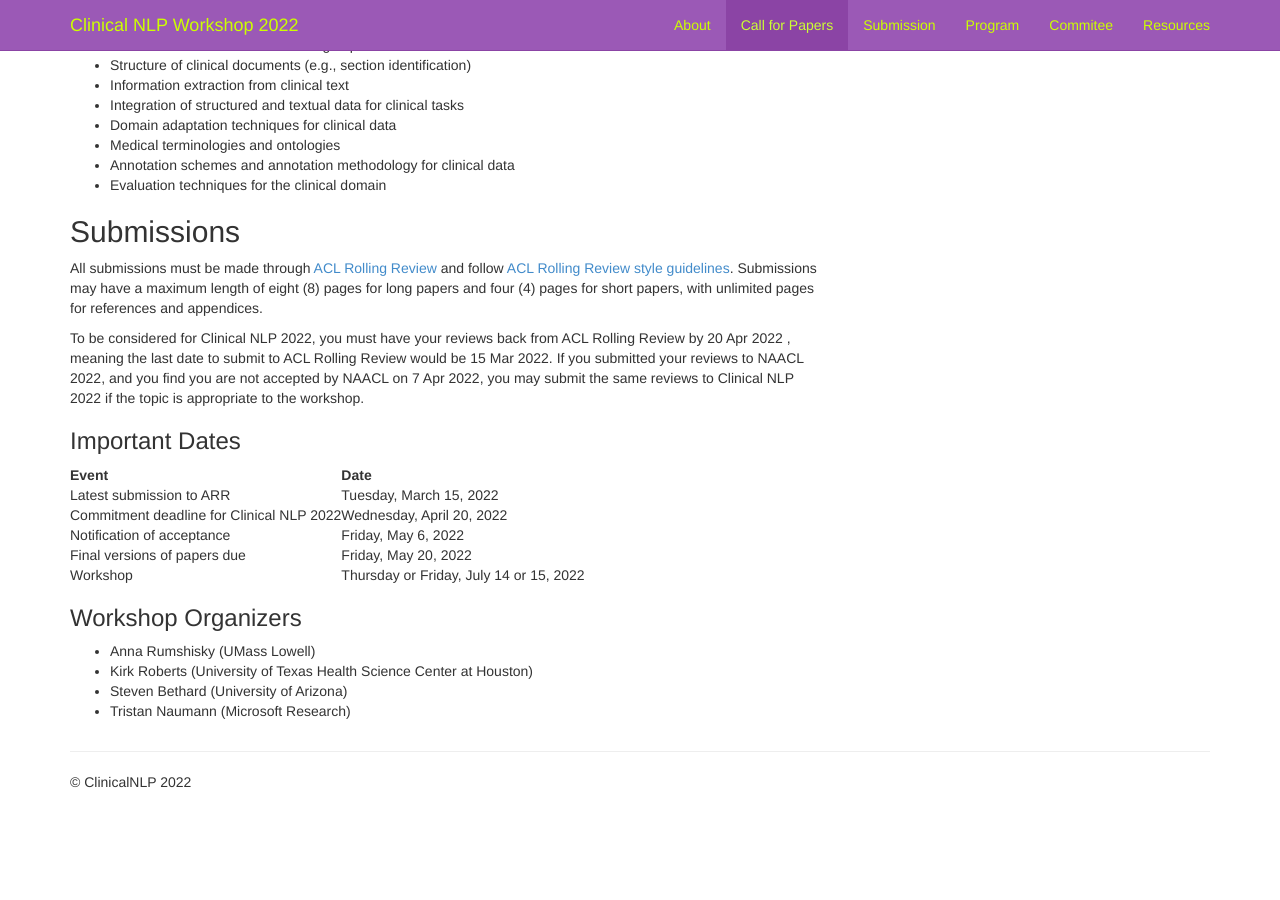
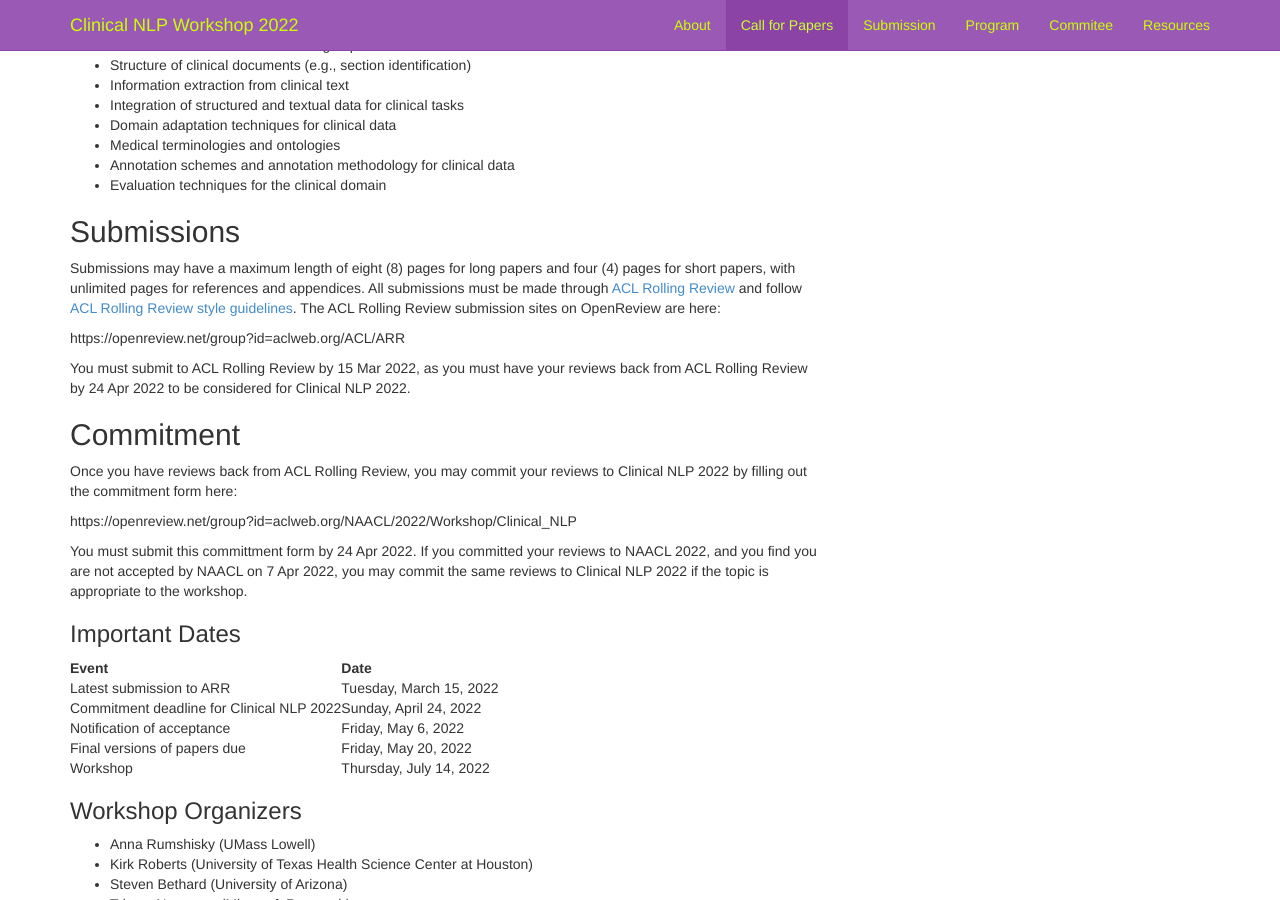
Before and after one commit to clinical-nlp/clinical-nlp.github.io, a Jekyll site: the page built from 2022/call-for-papers.md, in a window 1280 px wide and 900 px high, scrolled down 780 px. Built offline with Jekyll 4.4.1, drawn with Linux system fonts in a browser that asks for light colours; nearby versions of some CDN libraries; comment, search, counter and statistics services are not loaded; before the commit the page ends 1602 px from its top, so only the background shows below that.

Commit message:
Update call-for-papers.md

```diff
--- a/2022/call-for-papers.md
+++ b/2022/call-for-papers.md
@@ -35,21 +35,32 @@
 
 ## Submissions
 
+Submissions may have a maximum length of eight (8) pages for long papers and four (4) pages for short papers, with unlimited pages for references and appendices.
 All submissions must be made through [ACL Rolling Review](https://aclrollingreview.org/) and follow [ACL Rolling Review style guidelines](https://aclrollingreview.org/cfp).
-Submissions may have a maximum length of eight (8) pages for long papers and four (4) pages for short papers, with unlimited pages for references and appendices.
+The ACL Rolling Review submission sites on OpenReview are here:
 
-To be considered for Clinical NLP 2022, you must have your reviews back from ACL Rolling Review by 20 Apr 2022 , meaning the last date to submit to ACL Rolling Review would be 15 Mar 2022.
-If you submitted your reviews to NAACL 2022, and you find you are not accepted by NAACL on 7 Apr 2022, you may submit the same reviews to Clinical NLP 2022 if the topic is appropriate to the workshop.
+https://openreview.net/group?id=aclweb.org/ACL/ARR
+
+You must submit to ACL Rolling Review by 15 Mar 2022, as you must have your reviews back from ACL Rolling Review by 24 Apr 2022 to be considered for Clinical NLP 2022.
+
+## Commitment
+
+Once you have reviews back from ACL Rolling Review, you may commit your reviews to Clinical NLP 2022 by filling out the commitment form here:
+
+https://openreview.net/group?id=aclweb.org/NAACL/2022/Workshop/Clinical_NLP
+
+You must submit this committment form by 24 Apr 2022.
+If you committed your reviews to NAACL 2022, and you find you are not accepted by NAACL on 7 Apr 2022, you may commit the same reviews to Clinical NLP 2022 if the topic is appropriate to the workshop.
 
 ### Important Dates
 
-| Event                                     | Date                                    |
-| ----------------------------------------- | --------------------------------------- |
-| Latest submission to ARR                  | Tuesday, March 15, 2022                 |
-| Commitment deadline for Clinical NLP 2022 | Wednesday, April 20, 2022               |
-| Notification of acceptance                | Friday, May 6, 2022                     |
-| Final versions of papers due              | Friday, May 20, 2022                    |
-| Workshop                                  | Thursday or Friday, July 14 or 15, 2022 |
+| Event                                     | Date                    |
+| ----------------------------------------- | ----------------------- |
+| Latest submission to ARR                  | Tuesday, March 15, 2022 |
+| Commitment deadline for Clinical NLP 2022 | Sunday, April 24, 2022  |
+| Notification of acceptance                | Friday, May 6, 2022     |
+| Final versions of papers due              | Friday, May 20, 2022    |
+| Workshop                                  | Thursday, July 14, 2022 |
 
 ### Workshop Organizers
 
```
